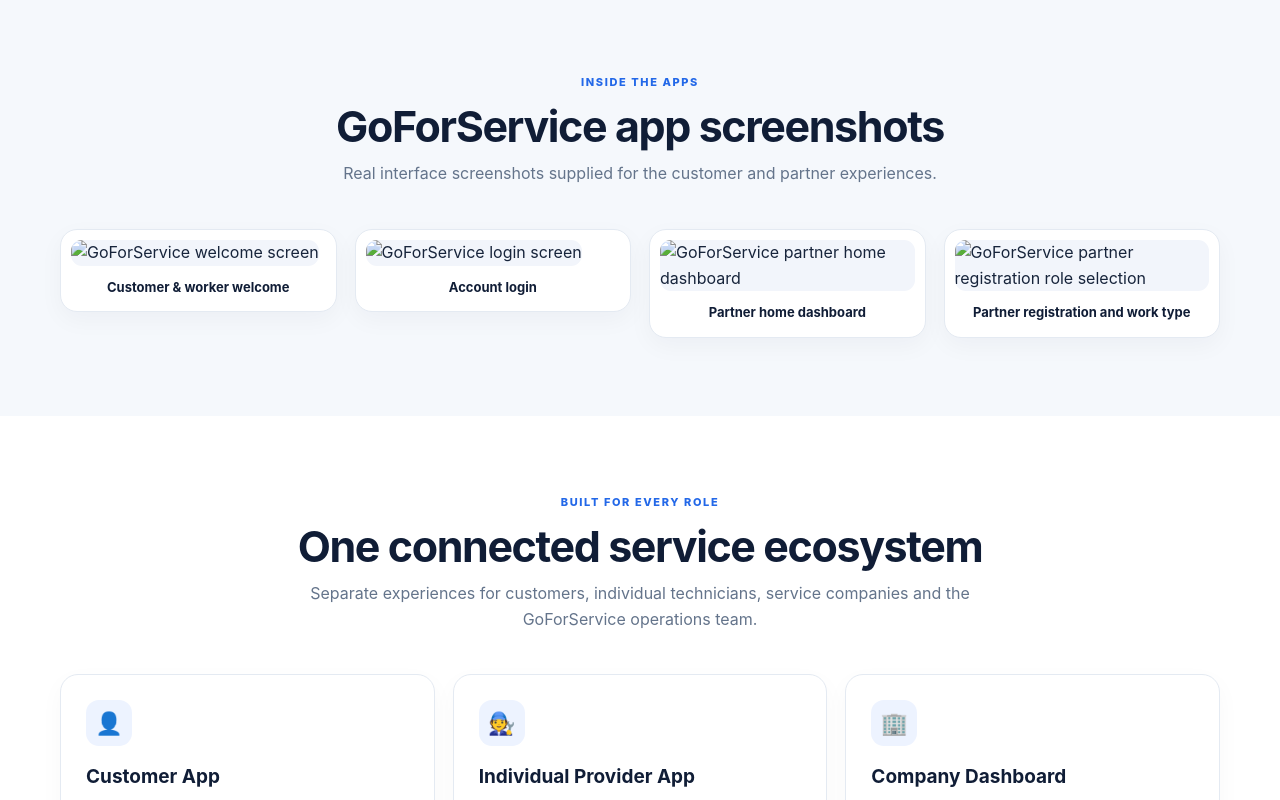
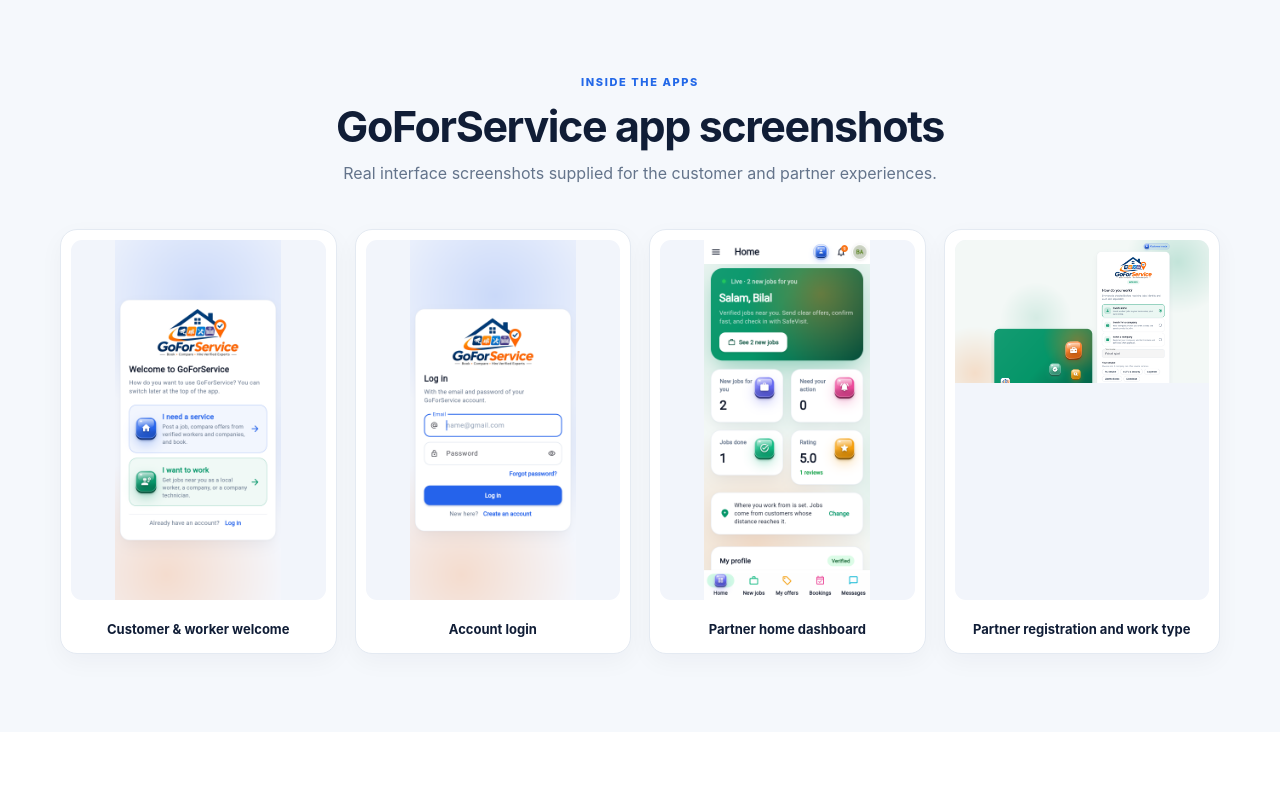
Before and after one commit to Robologicx/goforservice-website, a plain HTML site: page index.html in a window 1280 px wide. Shown: the part 2000-2800 px from the top of the page. Drawn offline with Linux system fonts and the light colour scheme.

Commit message:
Update image paths in index.html

```diff
--- a/index.html
+++ b/index.html
@@ -35,7 +35,7 @@ section{padding:78px 0}.section-head{text-align:center;max-width:740px;margin:0
 </head>
 <body>
 <header><div class="wrap nav">
-  <a class="brand" href="#home" aria-label="GoForService home"><img class="brand-logo" src="assets/goforservice-logo.png" alt="GoForService logo"><span>GoForService<small>YOUR SERVICE. YOUR CHOICE.</small></span></a>
+  <a class="brand" href="#home" aria-label="GoForService home"><img class="brand-logo" src="goforservice-logo.png" alt="GoForService logo"><span>GoForService<small>YOUR SERVICE. YOUR CHOICE.</small></span></a>
   <nav><a href="#how">How it works</a><a href="#services">Services</a><a href="#screenshots">Screenshots</a><a href="#apps">Apps & Portals</a><a href="#safety">Trust & Safety</a></nav>
   <a class="nav-cta" href="#apps">Open platforms ↗</a>
 </div></header>
@@ -78,10 +78,10 @@ section{padding:78px 0}.section-head{text-align:center;max-width:740px;margin:0
 <div class="section-head"><div class="kicker">Inside the apps</div><h2>GoForService app screenshots</h2>
 <p>Real interface screenshots supplied for the customer and partner experiences.</p></div>
 <div class="screenshot-grid">
- <figure><img src="assets/customer-welcome.png" alt="GoForService welcome screen"><figcaption>Customer & worker welcome</figcaption></figure>
- <figure><img src="assets/customer-login.png" alt="GoForService login screen"><figcaption>Account login</figcaption></figure>
- <figure><img src="assets/partner-home.png" alt="GoForService partner home dashboard"><figcaption>Partner home dashboard</figcaption></figure>
- <figure><img src="assets/partner-registration.png" alt="GoForService partner registration role selection"><figcaption>Partner registration and work type</figcaption></figure>
+ <figure><img src="customer-welcome.png" alt="GoForService welcome screen"><figcaption>Customer & worker welcome</figcaption></figure>
+ <figure><img src="customer-login.png" alt="GoForService login screen"><figcaption>Account login</figcaption></figure>
+ <figure><img src="partner-home.png" alt="GoForService partner home dashboard"><figcaption>Partner home dashboard</figcaption></figure>
+ <figure><img src="partner-registration.png" alt="GoForService partner registration role selection"><figcaption>Partner registration and work type</figcaption></figure>
 </div></div></section>
 
 <section><div class="wrap"><div class="section-head"><div class="kicker">Built for every role</div><h2>One connected service ecosystem</h2><p>Separate experiences for customers, individual technicians, service companies and the GoForService operations team.</p></div>
```
